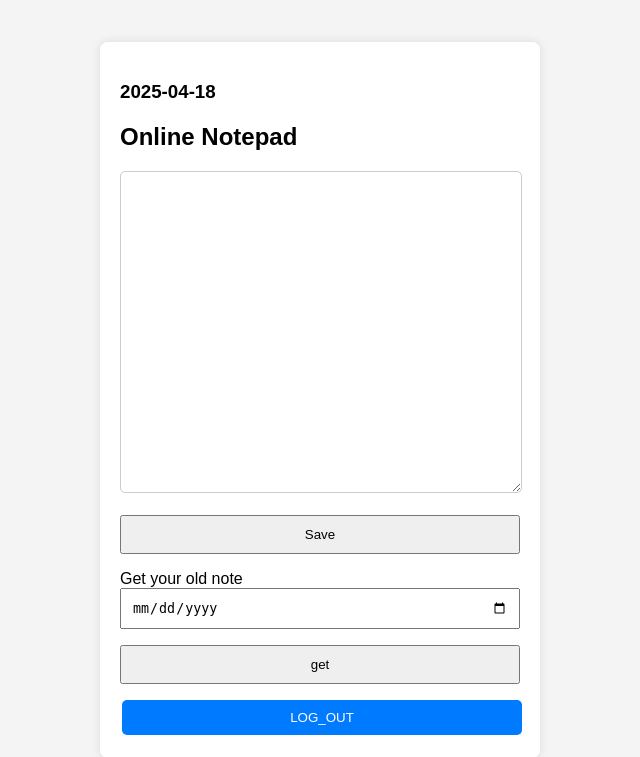
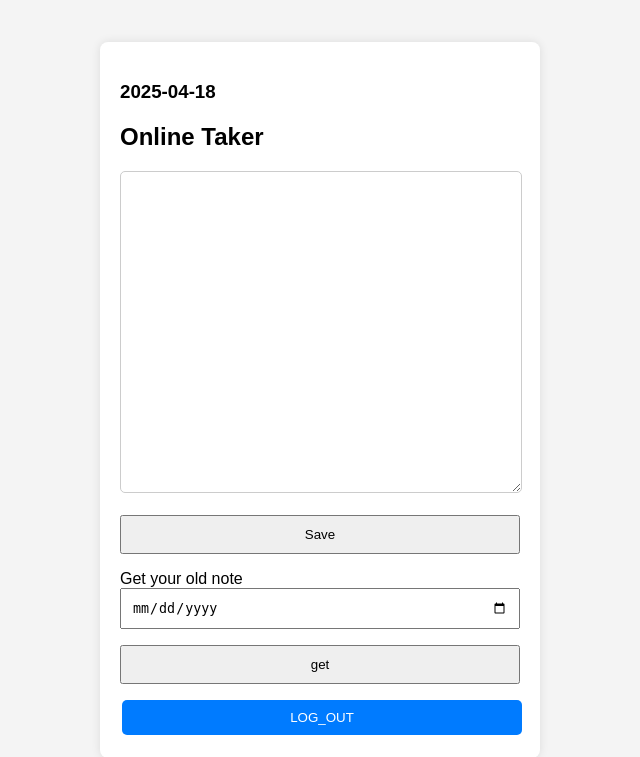
Before and after one commit to GudiyaKumari012/Daily_Note_Taker_Project, a Flask app: page /yournote in a window 1280 px wide. Shown: the top 757 px of the page, without its empty margins (320-960 px from the left). Run offline with Flask 3, Linux system fonts and the light colour scheme; the visitor is signed in with stand-in values (Sample User, id 1); data comes from the database, SQL or seed files in the repository.

Commit message:
change heading of message homepage

```diff
--- a/templates/msg.html
+++ b/templates/msg.html
@@ -11,7 +11,7 @@
 <body>
     <div>
         <h3>{{_date}}</h3>
-        <h2>Online Notepad</h2>
+        <h2>Online Taker</h2>
 
         <form action="/yournote" method="post">
             <textarea name="content">{{_note}}</textarea>
```
